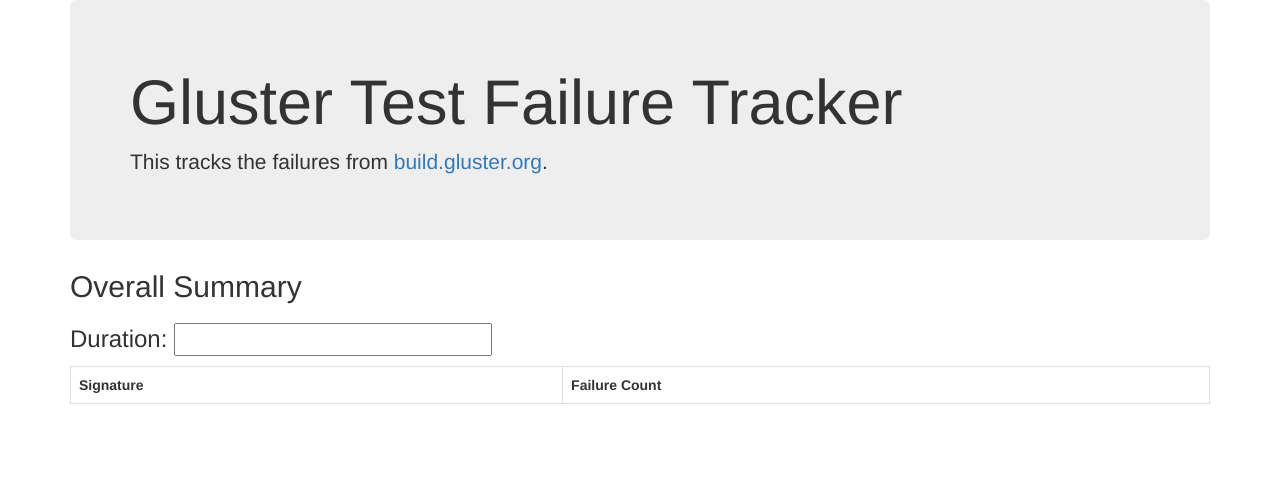
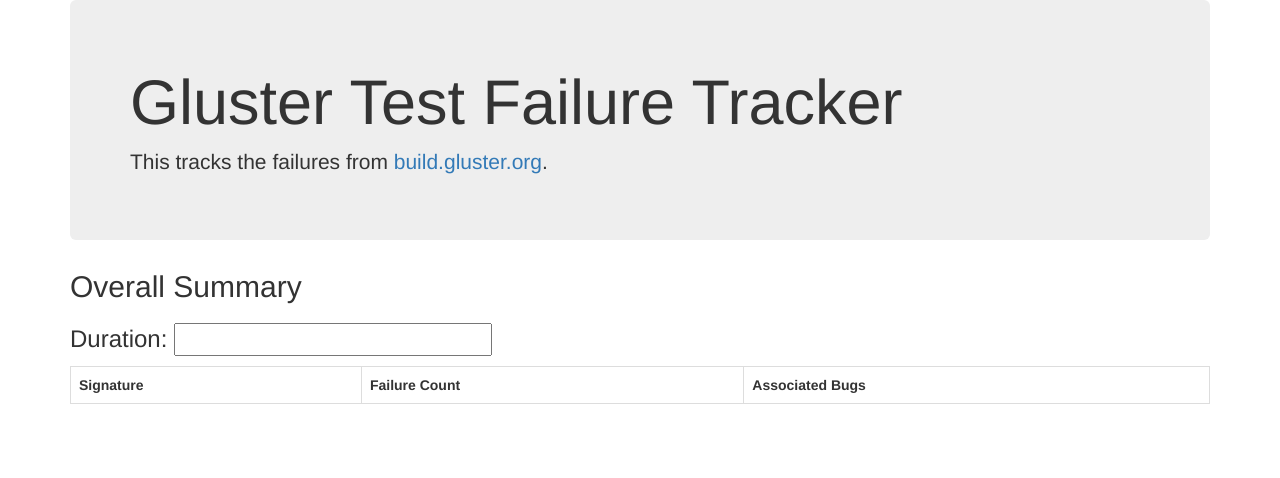
Before and after one commit to smitthakkar96/fstat, a Flask app: page /summary in a window 1280 px wide. Shown: the top 478 px of the page. Run offline with Flask 2, Linux system fonts and the light colour scheme; tables that the repository leaves empty hold one stand-in row (values such as "Sample post"); lists and menus that the app fills with data are empty; some libraries are stand-ins or nearby versions.

Commit message:
Started working on issue #10

```diff
--- a/fstat/model.py
+++ b/fstat/model.py
@@ -16,6 +16,7 @@
     failures = db.relationship('FailureInstance',
                                backref='failure',
                                lazy='dynamic')
+    bugs = db.relationship('BugFailure', backref="failure")
 
 
 class FailureInstance(db.Model):
@@ -47,3 +48,10 @@
             self.branch = build['actions'][5]['parameters'][2]['value']
         except KeyError:
             self.branch = 'master'
+
+
+class BugFailure(db.Model):
+    id = db.Column(db.Integer, primary_key=True)
+    failure_id = db.Column(db.Integer, db.ForeignKey('failure.id'))
+    bug_id = db.Column(db.Integer) #refers to the bug on bugzilla
+    user_id = db.Column(db.Integer) #refers to the use who associate the bug
--- a/fstat/templates/index.html
+++ b/fstat/templates/index.html
@@ -35,11 +35,19 @@
       <tr>
         <th>Signature</th>
         <th>Failure Count</th>
+        <th>Associated Bugs</th>
+        {% if g.user %}
+        <th></th>
+        {% endif %}
       </tr>
       {% for f, count in failures.most_common(total) %}
       <tr>
         <td><a href="http://git.gluster.org/cgit/glusterfs.git/tree/{{ f.signature }}" target="_blank"><code>{{ f.signature }}</code></a></td>
         <td><a href="{{ url_for('instance_summary', start_date=start_date, end_date=end_date, fid=f.id) }}">{{ count }}</a></td>
+        <td>{{ f.bugs | length }}</td>
+        {% if g.user %}
+        <td><button type="submit" class="btn btn-info">Assoicate Bug</button></td>
+        {% endif %}
       <tr>
       {% endfor %}
     </table>
--- a/instance/default.cfg
+++ b/instance/default.cfg
@@ -2,3 +2,4 @@
 SQLALCHEMY_TRACK_MODIFICATIONS = False
 JENKINS_URL = 'https://build.gluster.org'
 JENKINS_MAX = 1000
+DEBUG = True
```
